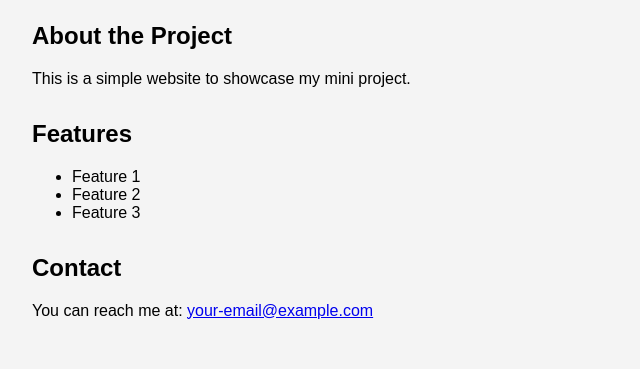
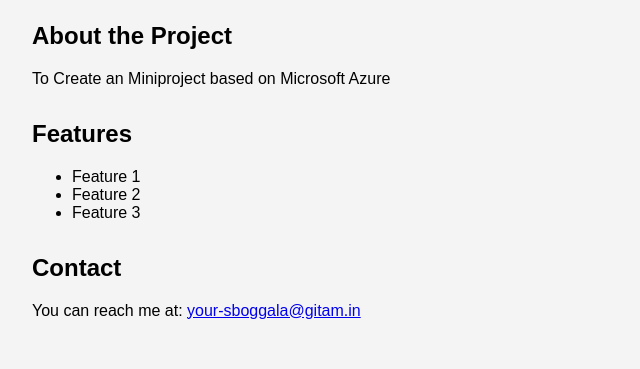
Before and after one commit to Somanath15/mini-project-app, a plain HTML site: page index.html in a window 1280 px wide. Shown: the part 142-511 px from the top of the page, 0-640 px from the left. Drawn offline with Linux system fonts and the light colour scheme.

Commit message:
Update index.html

```diff
--- a/index.html
+++ b/index.html
@@ -13,7 +13,7 @@
     <main>
         <section>
             <h2>About the Project</h2>
-            <p>This is a simple website to showcase my mini project.</p>
+            <p>To Create an Miniproject based on Microsoft Azure</p>
         </section>
         <section>
             <h2>Features</h2>
@@ -25,7 +25,7 @@
         </section>
         <section>
             <h2>Contact</h2>
-            <p>You can reach me at: <a href="mailto:your-email@example.com">your-email@example.com</a></p>
+            <p>You can reach me at: <a href="mailto:your-email@example.com">your-sboggala@gitam.in</a></p>
         </section>
     </main>
     <footer>
```
